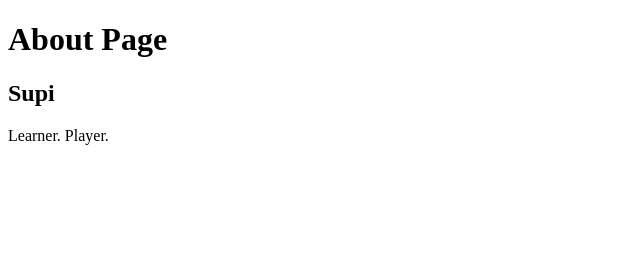
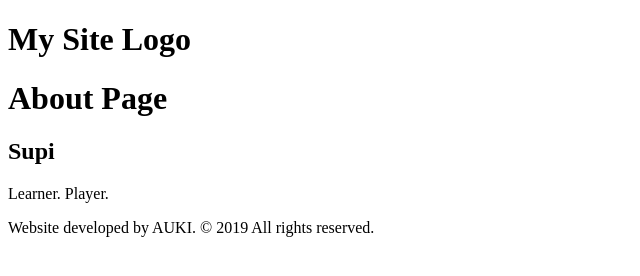
Before and after one commit to supimon/frontendingatsby, a Gatsby site: page /about in a window 1280 px wide. Shown: the whole page, without its empty margins (0-640 px from the left). Built offline with nearby package versions, Linux system fonts and the light colour scheme; Gatsby itself is replaced by a stand-in of ours.

Commit message:
used layout to group common components

```diff
--- /dev/null
+++ b/src/components/footer.js
@@ -0,0 +1,12 @@
+/**
+ * Created by supimon on 20/07/19.
+ */
+import React from "react"
+
+const Footer = () => (
+  <footer>
+    <p>Website developed by AUKI. © 2019 All rights reserved.</p>
+  </footer>
+)
+
+export default Footer
--- /dev/null
+++ b/src/components/header.js
@@ -0,0 +1,12 @@
+/**
+ * Created by supimon on 20/07/19.
+ */
+import React from "react"
+
+const Header = () => (
+  <header>
+    <h1>My Site Logo</h1>
+  </header>
+)
+
+export default Header
--- /dev/null
+++ b/src/components/layout.js
@@ -0,0 +1,16 @@
+/**
+ * Created by supimon on 20/07/19.
+ */
+import React from "react"
+import Footer from "./footer"
+import Header from "./header"
+
+const Layout = props => (
+  <div>
+    <Header/>
+    {props.children}
+    <Footer/>
+  </div>
+)
+
+export default Layout
--- a/src/pages/about.js
+++ b/src/pages/about.js
@@ -2,11 +2,14 @@
  * Created by supimon on 20/07/19.
  */
 import React from "react"
+import Layout from "../components/layout"
 
-export default () => (
-  <div>
+const AboutPage = () => (
+  <Layout>
     <h1>About Page</h1>
     <h2>Supi</h2>
     <p>Learner. Player.</p>
-  </div>
+  </Layout>
 )
+
+export default AboutPage
```
Also changed, not shown: src/pages/contact.js (+6 -3 lines), src/pages/index.js (+6 -3 lines).
